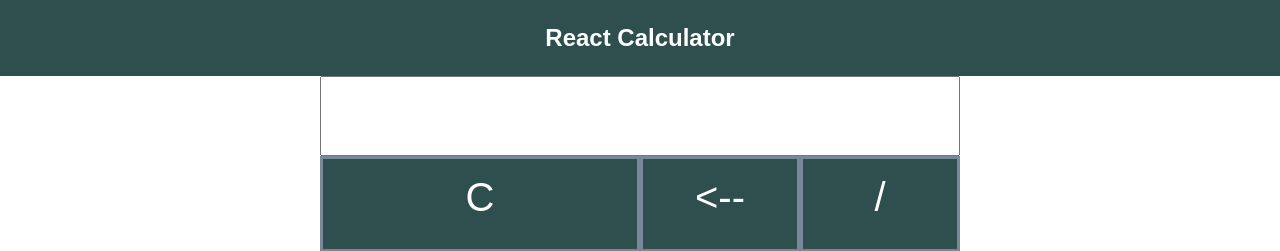
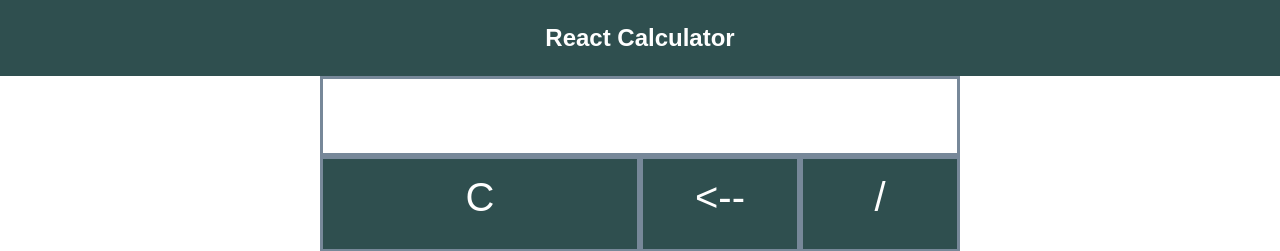
Before and after one commit to nickelghost/react-calculator, a React (Create React App) app: page / in a window 1280 px wide. Shown: the top 251 px of the page. Built offline with nearby package versions, Linux system fonts and the light colour scheme.

Commit message:
styled the input

```diff
--- a/src/Calculator/Calculator.css
+++ b/src/Calculator/Calculator.css
@@ -8,6 +8,15 @@
   width: 100%;
   height: 5rem;
   font-size: 3rem;
+  border-radius: 0;
+  border: 3px solid lightslategray;
+  padding: 0.25rem;
+  margin: 0;
+}
+
+.Calculator-input:focus {
+  outline: none !important;
+  box-shadow: none !important;
 }
 
 .Calculator-row {
```
